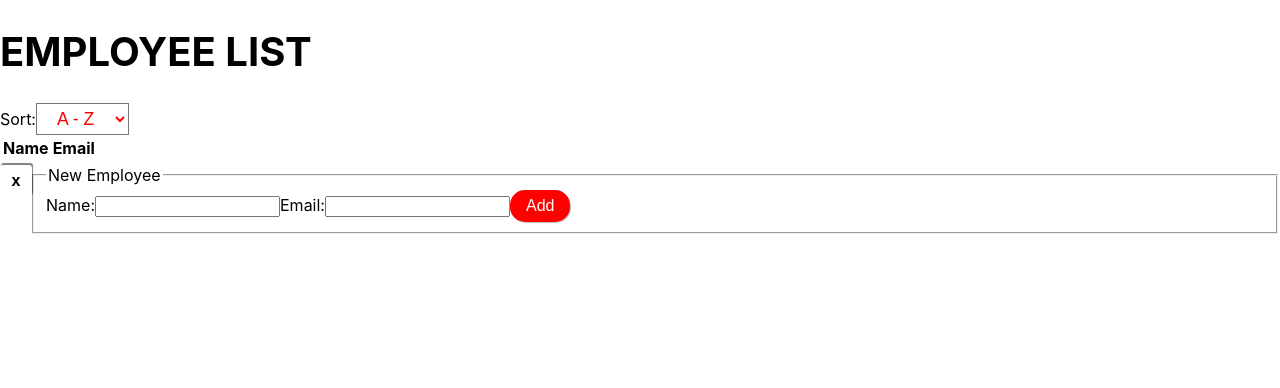
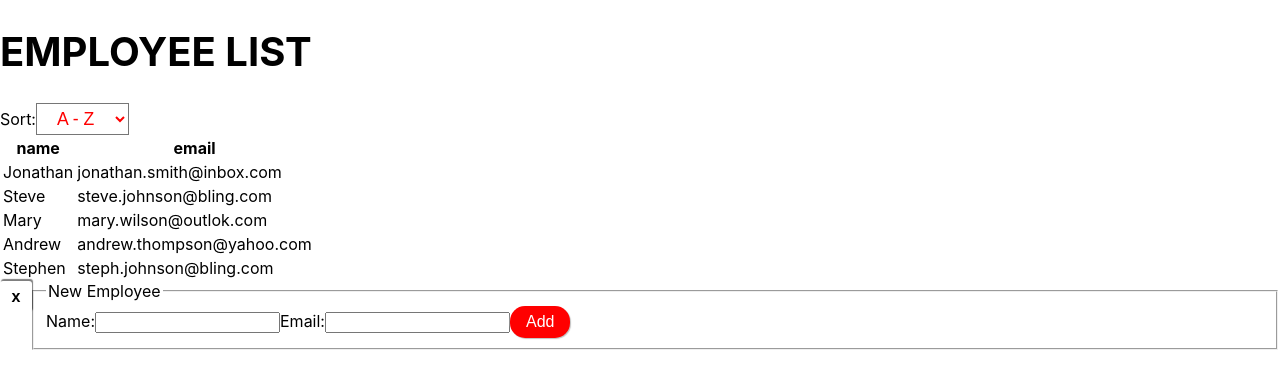
Before and after one commit to RihardsJ/employee-list, a React (Create React App) app: page / in a window 1280 px wide. Shown: the top 388 px of the page. Built offline with nearby package versions, Linux system fonts and the light colour scheme.

Commit message:
add values to table from employees state

```diff
--- a/src/Components/Table.jsx
+++ b/src/Components/Table.jsx
@@ -15,24 +15,39 @@ const TD = styled.td``;
 const TR = styled.tr``;
 
 const Head = () => {
+  const DisplayTitles = () => {
+    const titles = ["name", "email"].map((title, i) => (
+      <TH key={i}>{title}</TH>
+    ));
+    return titles;
+  };
+
   return (
     <THead>
-      <TR>
-        <TH>Name</TH>
-        <TH>Email</TH>
-      </TR>
+      <TR>{DisplayTitles()}</TR>
     </THead>
   );
 };
 
 const Body = () => {
-  return (
-    <TBody>
-      <TR>
-        <TD></TD>
-      </TR>
-    </TBody>
-  );
+  const { data } = useContext(EmployeeContext);
+
+  const displayTableRows = ({ employees, setEmployees }) => {
+    const rows = [];
+
+    employees.forEach((employee, i) => {
+      rows.push(
+        <TR key={i}>
+          <TD>{employee.name}</TD>
+          <TD>{employee.email}</TD>
+        </TR>
+      );
+    });
+
+    return rows;
+  };
+
+  return <TBody>{displayTableRows(data)}</TBody>;
 };
 
 const TableField = () => {
```
